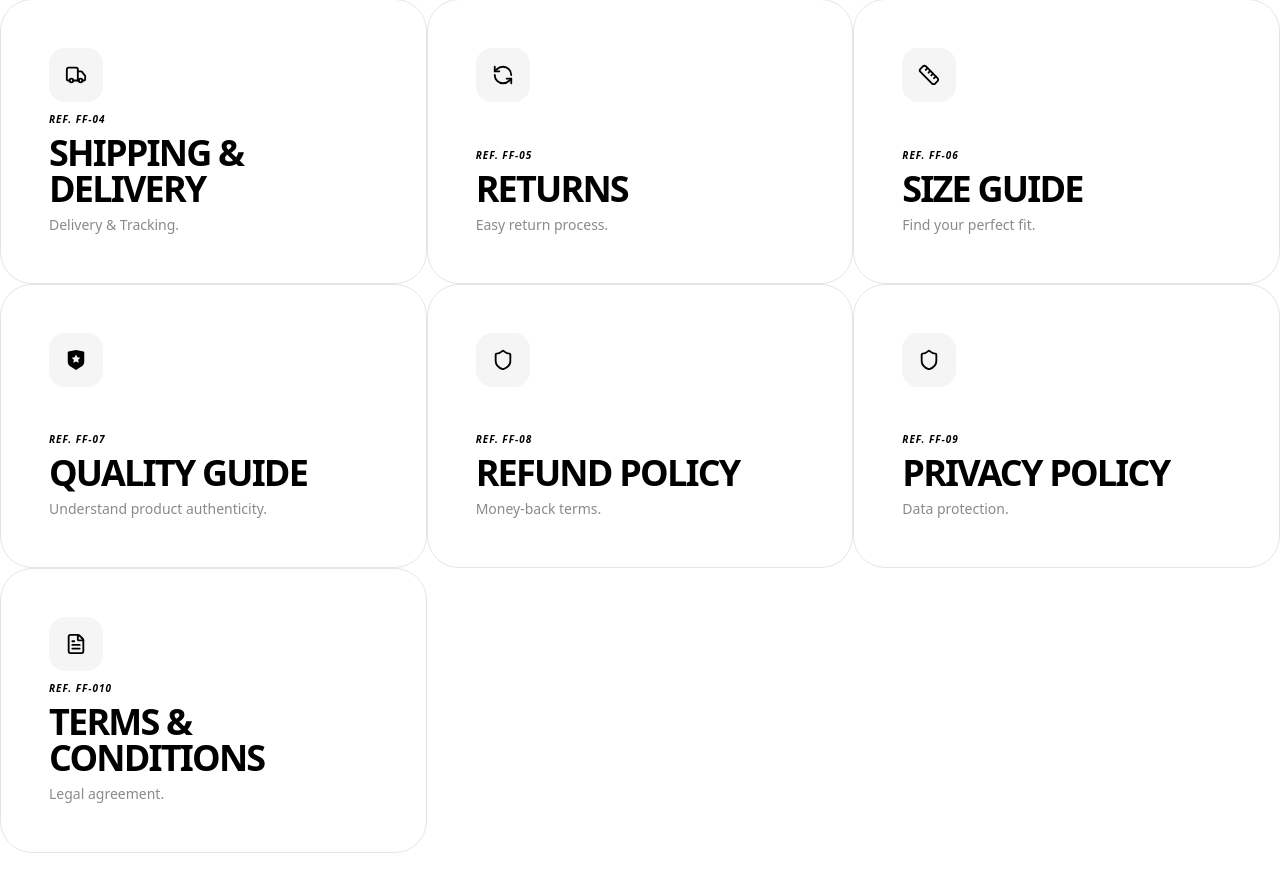
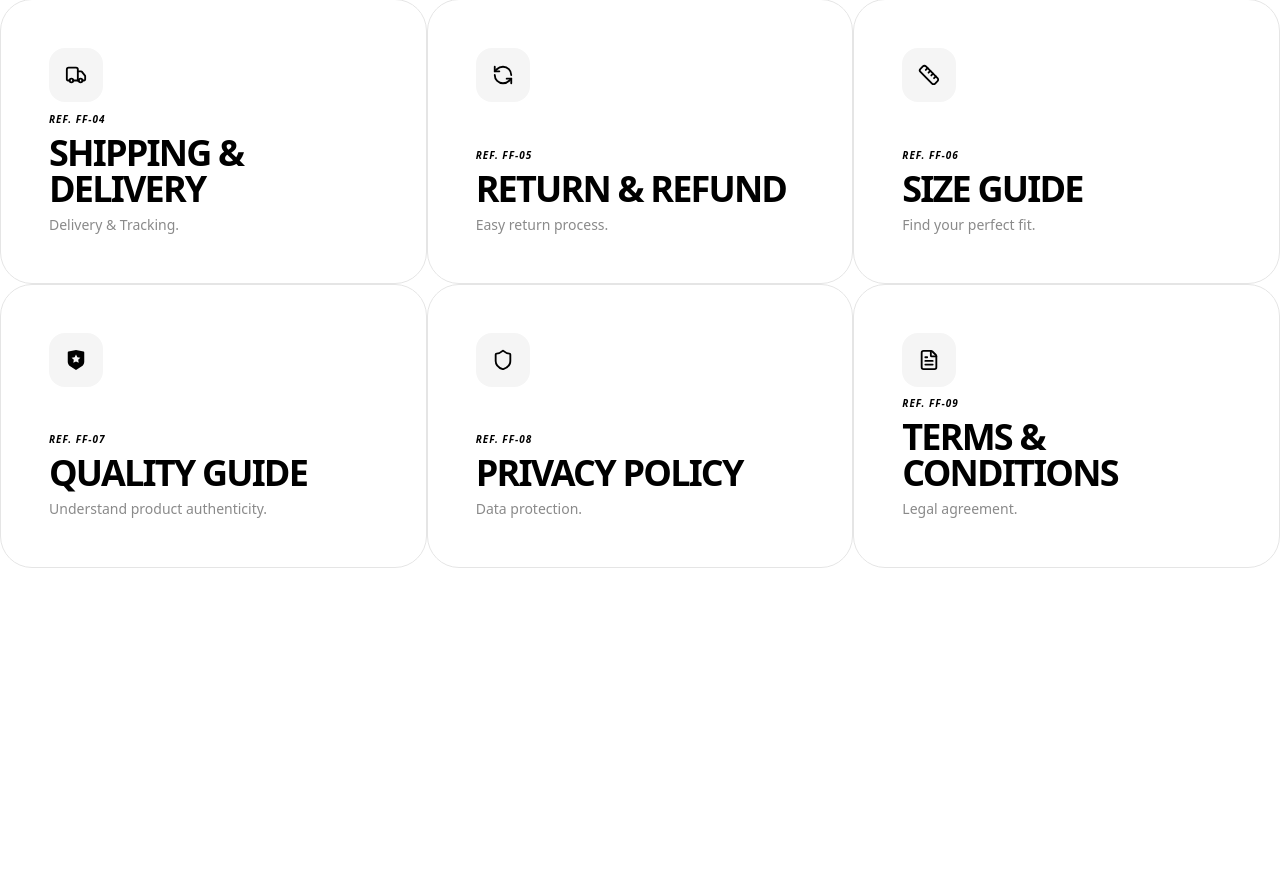
Before and after one commit to FashionFriday-tech/platform, a Next.js app: page /help in a window 1280 px wide. Shown: the part 1381-2272 px from the top of the page. After the commit the page ends 2029 px from the top, so only its background shows below. Built offline with nearby package versions, Linux system fonts and the light colour scheme.

Commit message:
chore (help navigation) : update the returns label and removed duplicat link

```diff
--- a/src/app/(marketing)/help/constants.ts
+++ b/src/app/(marketing)/help/constants.ts
@@ -15,10 +15,9 @@ export const helpSections: HelpSection[] = [
   { id: "contact", label: "Contact Us", href: "/help/contact", icon: React.createElement(Mail, { size: 22 }), tagline: "Talk to our team." },
   { id: "faq", label: "FAQ", href: "/help/faq", icon: React.createElement(HelpCircle, { size: 22 }), tagline: "Quick answers." },
   { id: "shipping", label: "Shipping & Delivery", href: "/help/shipping", icon: React.createElement(Truck, { size: 22 }), tagline: "Delivery & Tracking." },
-  { id: "returns", label: "Returns", href: "/help/returns", icon: React.createElement(RefreshCcw, { size: 22 }), tagline: "Easy return process." },
+  { id: "returns", label: "Return & Refund", href: "/help/returns", icon: React.createElement(RefreshCcw, { size: 22 }), tagline: "Easy return process." },
   { id: "size-guide", label: "Size Guide", href: "/help/size-guide", icon: React.createElement(Ruler, { size: 22 }), tagline: "Find your perfect fit." },
   { id: "quality-guide", label: "Quality Guide", href: "/help/quality-guide", icon: React.createElement(RiShieldStarFill, { size: 22 }), tagline: "Understand product authenticity." },
-  { id: "refund-policy", label: "Refund Policy", href: "/help/refund-policy", icon: React.createElement(Shield, { size: 22 }), tagline: "Money-back terms." },
   { id: "privacy-policy", label: "Privacy Policy", href: "/help/privacy-policy", icon: React.createElement(Shield, { size: 22 }), tagline: "Data protection." },
   { id: "terms-conditions", label: "Terms & Conditions", href: "/help/terms-conditions", icon: React.createElement(FileText, { size: 22 }), tagline: "Legal agreement." },
 ];
```
